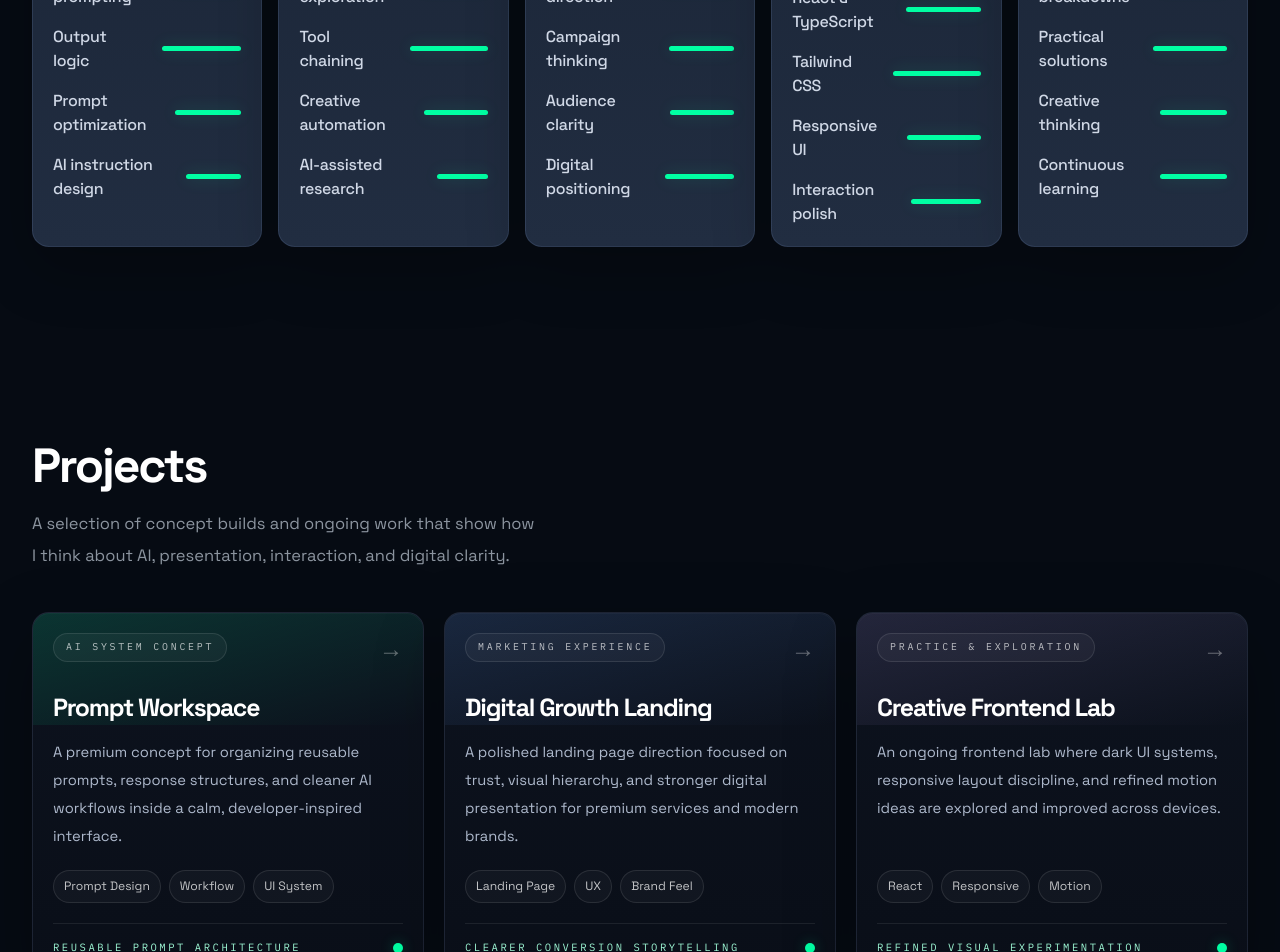
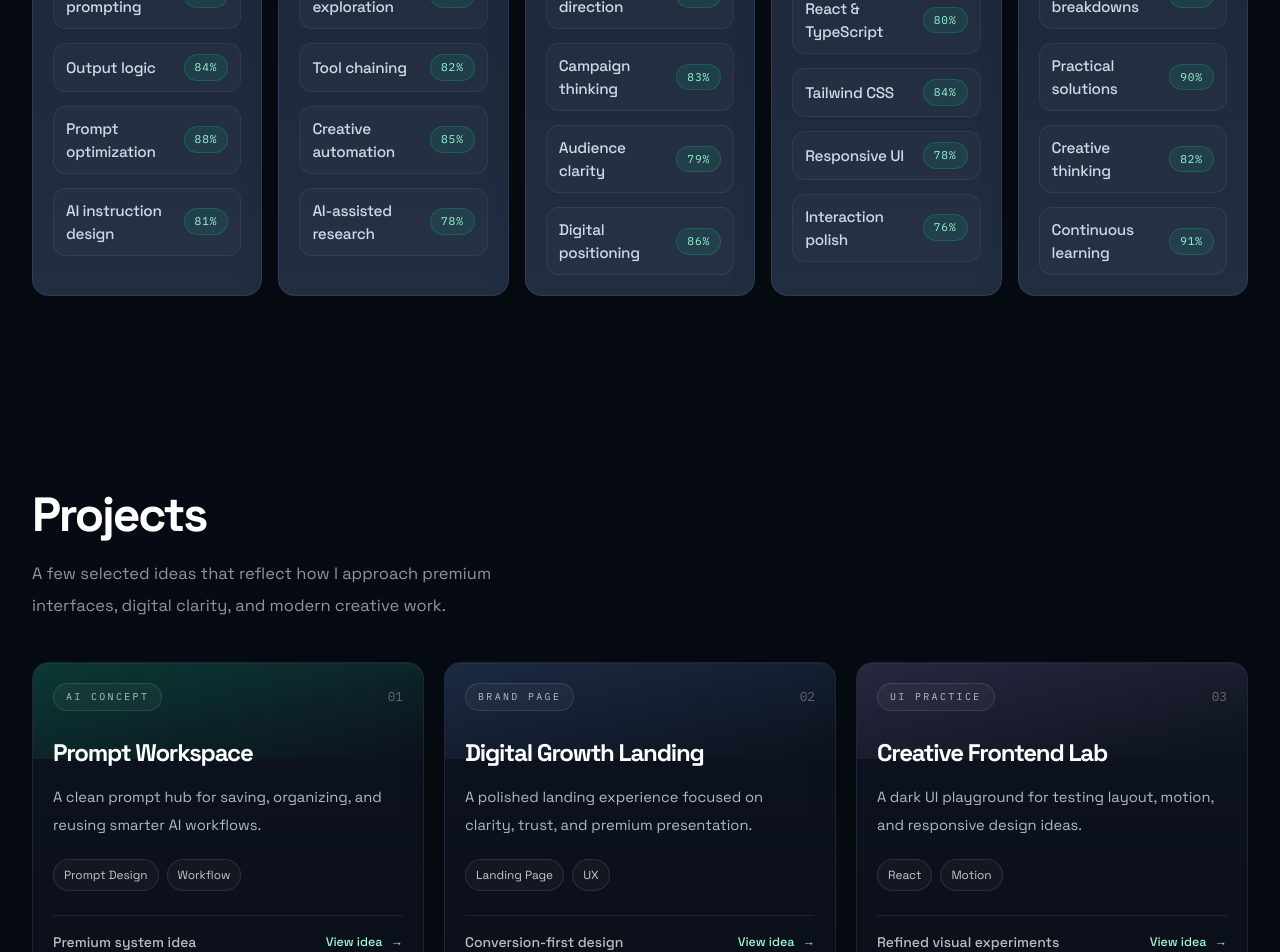
Before and after one commit to JAHURULNILL/jahurul, a React (Vite) app: page / in a window 1280 px wide. Shown: the part 1720-2672 px from the top of the page. Built offline with nearby package versions, Linux system fonts and the light colour scheme.

Commit message:
Refine about, skills, and project cards

```diff
--- a/src/components/ProjectsSection.tsx
+++ b/src/components/ProjectsSection.tsx
@@ -11,7 +11,7 @@ export function ProjectsSection() {
           <SectionHeading
             eyebrow=""
             title="Projects"
-            description="A selection of concept builds and ongoing work that show how I think about AI, presentation, interaction, and digital clarity."
+            description="A few selected ideas that reflect how I approach premium interfaces, digital clarity, and modern creative work."
           />
         </Reveal>
 
@@ -19,50 +19,44 @@ export function ProjectsSection() {
           {projects.map((project, index) => (
             <Reveal key={project.title} delay={index * 0.08}>
               <motion.article
-                whileHover={{ y: -10 }}
-                className="group relative flex h-full flex-col overflow-hidden rounded-[1.05rem] border border-[rgba(115,132,172,0.18)] bg-[linear-gradient(180deg,rgba(13,19,31,0.98),rgba(10,15,25,0.96))] p-4 sm:p-5 shadow-[0_24px_70px_rgba(0,0,0,0.26)] transition duration-300 hover:border-white/20 hover:shadow-[0_34px_84px_rgba(0,0,0,0.36)]"
+                whileHover={{ y: -7 }}
+                className="group relative overflow-hidden rounded-[1.05rem] border border-[rgba(115,132,172,0.18)] bg-[linear-gradient(180deg,rgba(13,19,31,0.98),rgba(11,16,27,0.96))] p-5 shadow-[0_18px_44px_rgba(0,0,0,0.24)] transition duration-300 hover:border-white/18 hover:shadow-[0_28px_60px_rgba(0,0,0,0.34)]"
               >
+                <div className={`absolute inset-x-0 top-0 h-24 bg-gradient-to-br ${project.accent} opacity-90`} />
+                <div className="absolute inset-0 bg-[radial-gradient(circle_at_top_right,rgba(255,255,255,0.04),transparent_26%)] opacity-0 transition duration-500 group-hover:opacity-100" />
                 <div className="absolute inset-0 rounded-[1.05rem] shadow-[inset_0_1px_0_rgba(255,255,255,0.03)]" />
-                <div className="absolute inset-x-0 top-0 h-28 bg-gradient-to-br opacity-90 transition duration-500 group-hover:opacity-100" />
-                <div
-                  className={`absolute inset-x-0 top-0 h-28 bg-gradient-to-br ${project.accent} opacity-80 transition duration-500 group-hover:opacity-100`}
-                />
-                <div className="absolute inset-0 opacity-0 transition duration-500 group-hover:opacity-100">
-                  <div className="absolute inset-0 bg-[radial-gradient(circle_at_top_right,rgba(255,255,255,0.06),transparent_24%),radial-gradient(circle_at_bottom_left,rgba(0,255,163,0.05),transparent_28%)]" />
-                </div>
 
                 <div className="relative flex h-full flex-col">
-                  <div className="flex items-start justify-between gap-4">
-                    <div className="rounded-full border border-white/10 bg-white/[0.04] px-3 py-1.5 font-mono text-[0.62rem] uppercase tracking-[0.28em] text-white/70">
+                  <div className="flex items-center justify-between gap-3">
+                    <span className="rounded-full border border-white/10 bg-white/[0.04] px-3 py-1.5 font-mono text-[0.62rem] uppercase tracking-[0.24em] text-white/70">
                       {project.eyebrow}
-                    </div>
-                    <span className="text-2xl text-white/36 transition duration-300 group-hover:translate-x-1 group-hover:text-white/72">
-                      &rarr;
                     </span>
+                    <span className="font-mono text-[0.8rem] text-white/34">0{index + 1}</span>
                   </div>
 
-                  <h3 className="mt-6 text-[1.4rem] font-bold tracking-[-0.05em] text-white sm:text-[1.55rem]">
+                  <h3 className="mt-6 text-[1.35rem] font-bold tracking-[-0.05em] text-white sm:text-[1.5rem]">
                     {project.title}
                   </h3>
 
-                  <p className="mt-3 flex-1 text-[0.92rem] leading-7 text-[#aeb9cc]">{project.summary}</p>
+                  <p className="mt-3 text-[0.92rem] leading-7 text-[#aeb9cc]">{project.summary}</p>
 
                   <div className="mt-5 flex flex-wrap gap-2">
                     {project.tags.map((tag) => (
                       <span
                         key={tag}
-                        className="rounded-full border border-white/10 bg-[rgba(255,255,255,0.03)] px-2.5 py-1.5 text-[0.76rem] text-white/74 transition duration-300 group-hover:border-white/14 group-hover:text-white/84"
+                        className="rounded-full border border-white/10 bg-[rgba(255,255,255,0.03)] px-2.5 py-1.5 text-[0.74rem] text-white/76"
                       >
                         {tag}
                       </span>
                     ))}
                   </div>
 
-                  <div className="mt-5 flex items-center justify-between border-t border-white/8 pt-4">
-                    <span className="font-mono text-[0.66rem] uppercase tracking-[0.24em] text-[var(--accent-soft)]">
-                      {project.meta}
+                  <div className="mt-6 flex items-center justify-between border-t border-white/8 pt-4">
+                    <span className="text-sm font-medium text-white/72">{project.meta}</span>
+                    <span className="inline-flex items-center gap-2 text-[0.78rem] font-medium text-[var(--accent-soft)] transition duration-300 group-hover:translate-x-1">
+                      View idea
+                      <span aria-hidden="true">&rarr;</span>
                     </span>
-                    <span className="h-2.5 w-2.5 rounded-full bg-[var(--accent)] shadow-[0_0_14px_rgba(0,255,163,0.28)]" />
                   </div>
                 </div>
               </motion.article>
--- a/src/components/SkillsSection.tsx
+++ b/src/components/SkillsSection.tsx
@@ -20,7 +20,7 @@ export function SkillsSection() {
             <Reveal key={skill.title} delay={index * 0.06}>
               <motion.article
                 whileHover={{ y: -6 }}
-                className="group relative h-full overflow-hidden rounded-[1.05rem] border border-[rgba(106,126,170,0.22)] bg-[linear-gradient(180deg,#1c2739_0%,#212d41_100%)] p-4 sm:p-5 shadow-[0_22px_60px_rgba(0,0,0,0.24)] transition duration-300 hover:border-[var(--accent)]/24 hover:shadow-[0_30px_70px_rgba(0,0,0,0.34)]"
+                className="group relative h-full overflow-hidden rounded-[1.05rem] border border-[rgba(106,126,170,0.22)] bg-[linear-gradient(180deg,#1c2739_0%,#212d41_100%)] p-4 sm:p-5 shadow-[0_18px_38px_rgba(0,0,0,0.24)] transition duration-300 hover:border-[var(--accent)]/24 hover:shadow-[0_26px_54px_rgba(0,0,0,0.32)]"
               >
                 <div className="absolute inset-x-0 top-0 h-px bg-gradient-to-r from-transparent via-white/10 to-transparent" />
                 <div className="absolute inset-0 opacity-0 transition duration-500 group-hover:opacity-100">
@@ -31,21 +31,24 @@ export function SkillsSection() {
                     {skill.title}
                   </h3>
 
-                  <div className="mt-6 flex flex-1 flex-col gap-4">
+                  <div className="mt-6 flex flex-1 flex-col gap-3.5">
                     {skill.items.map((item) => (
-                      <div key={item.label} className="flex items-center justify-between gap-4">
-                        <p className="text-[0.95rem] font-medium tracking-[-0.02em] text-[#d0d8e6] sm:text-[1rem]">
+                      <div
+                        key={item.label}
+                        className="flex items-center justify-between gap-3 rounded-[0.8rem] border border-white/6 bg-white/[0.025] px-3 py-2.5"
+                      >
+                        <p className="text-[0.92rem] font-medium tracking-[-0.02em] text-[#d0d8e6] sm:text-[0.96rem]">
                           {item.label}
                         </p>
-                        <span
-                          className={`h-[5px] rounded-full bg-[var(--accent)] shadow-[0_0_16px_rgba(0,255,163,0.18)] ${item.width}`}
-                        />
+                        <span className="rounded-full border border-[var(--accent)]/16 bg-[rgba(0,255,163,0.08)] px-2.5 py-1 font-mono text-[0.7rem] tracking-[0.08em] text-[var(--accent-soft)]">
+                          {item.level}
+                        </span>
                       </div>
                     ))}
                   </div>
 
-                  <div className="pointer-events-none absolute bottom-4 left-4 h-12 w-12 rounded-full border border-[rgba(0,255,163,0.38)] opacity-0 transition duration-500 group-hover:opacity-100">
-                    <span className="absolute left-1/2 top-1/2 h-3 w-3 -translate-x-1/2 -translate-y-1/2 rounded-full bg-[var(--accent)] shadow-[0_0_18px_rgba(0,255,163,0.36)]" />
+                  <div className="pointer-events-none absolute bottom-4 left-4 h-12 w-12 rounded-full border border-[rgba(0,255,163,0.3)] opacity-0 transition duration-500 group-hover:opacity-100">
+                    <span className="absolute left-1/2 top-1/2 h-3 w-3 -translate-x-1/2 -translate-y-1/2 rounded-full bg-[var(--accent)] shadow-[0_0_18px_rgba(0,255,163,0.3)]" />
                   </div>
                 </div>
               </motion.article>
--- a/src/components/WhoAmISection.tsx
+++ b/src/components/WhoAmISection.tsx
@@ -20,7 +20,7 @@ export function WhoAmISection() {
           <Reveal delay={0.08}>
             <motion.div
               whileHover={{ y: -6 }}
-              className="group relative overflow-hidden rounded-[1.55rem] border border-[rgba(106,126,170,0.22)] bg-[linear-gradient(180deg,#1c2739_0%,#202b3e_100%)] p-5 shadow-[0_26px_70px_rgba(0,0,0,0.28)] sm:p-6"
+              className="group relative overflow-hidden rounded-[1.55rem] border border-[rgba(106,126,170,0.22)] bg-[linear-gradient(180deg,#1c2739_0%,#202b3e_100%)] p-5 shadow-[0_22px_52px_rgba(0,0,0,0.26)] sm:p-6 hover:shadow-[0_30px_68px_rgba(0,0,0,0.34)]"
             >
               <div className="absolute inset-0 bg-[radial-gradient(circle_at_top_left,rgba(0,255,163,0.08),transparent_26%),radial-gradient(circle_at_bottom_right,rgba(120,146,255,0.08),transparent_32%)] opacity-80 transition duration-500 group-hover:opacity-100" />
               <div className="absolute inset-0 rounded-[1.55rem] shadow-[inset_0_1px_0_rgba(255,255,255,0.03)]" />
@@ -30,7 +30,7 @@ export function WhoAmISection() {
               </div>
 
               <div className="relative flex flex-col gap-6 lg:flex-row lg:items-center">
-                <div className="relative overflow-hidden rounded-[1.05rem] border border-[rgba(140,156,194,0.16)] bg-[linear-gradient(180deg,rgba(255,255,255,0.06),rgba(255,255,255,0.02))] p-2.5 shadow-[0_18px_40px_rgba(0,0,0,0.18)]">
+                <div className="relative overflow-hidden rounded-[1.05rem] border border-[rgba(140,156,194,0.16)] bg-[linear-gradient(180deg,rgba(255,255,255,0.06),rgba(255,255,255,0.02))] p-2.5 shadow-[0_16px_36px_rgba(0,0,0,0.18)]">
                   <div className="pointer-events-none absolute inset-0 bg-[radial-gradient(circle_at_top,rgba(255,255,255,0.08),transparent_42%)]" />
                   <img
                     src={person.photo}
@@ -66,7 +66,7 @@ export function WhoAmISection() {
               <Reveal key={title} delay={0.14 + index * 0.06}>
                 <motion.div
                   whileHover={{ y: -6 }}
-                  className="group relative overflow-hidden rounded-[1.2rem] border border-[rgba(106,126,170,0.22)] bg-[linear-gradient(180deg,#1b2536_0%,#212d41_100%)] p-5 shadow-[0_20px_50px_rgba(0,0,0,0.24)] transition duration-300 hover:border-[var(--accent)]/22"
+                  className="group relative overflow-hidden rounded-[1.2rem] border border-[rgba(106,126,170,0.22)] bg-[linear-gradient(180deg,#1b2536_0%,#212d41_100%)] p-5 shadow-[0_16px_34px_rgba(0,0,0,0.2)] transition duration-300 hover:border-[var(--accent)]/22 hover:shadow-[0_24px_48px_rgba(0,0,0,0.3)]"
                 >
                   <div className="absolute inset-0 opacity-0 transition duration-500 group-hover:opacity-100">
                     <div className="absolute inset-0 bg-[radial-gradient(circle_at_top_left,rgba(0,255,163,0.08),transparent_28%)]" />
--- a/src/data/portfolio.ts
+++ b/src/data/portfolio.ts
@@ -77,46 +77,46 @@ export const skills = [
   {
     title: "Prompt Engineering",
     items: [
-      { label: "Structured prompting", width: "w-24 sm:w-28" },
-      { label: "Output logic", width: "w-18 sm:w-20" },
-      { label: "Prompt optimization", width: "w-20 sm:w-24" },
-      { label: "AI instruction design", width: "w-16 sm:w-18" },
+      { label: "Structured prompting", level: "92%" },
+      { label: "Output logic", level: "84%" },
+      { label: "Prompt optimization", level: "88%" },
+      { label: "AI instruction design", level: "81%" },
     ],
   },
   {
     title: "AI Tools",
     items: [
-      { label: "Workflow exploration", width: "w-22 sm:w-26" },
-      { label: "Tool chaining", width: "w-17 sm:w-20" },
-      { label: "Creative automation", width: "w-19 sm:w-22" },
-      { label: "AI-assisted research", width: "w-14 sm:w-16" },
+      { label: "Workflow exploration", level: "89%" },
+      { label: "Tool chaining", level: "82%" },
+      { label: "Creative automation", level: "85%" },
+      { label: "AI-assisted research", level: "78%" },
     ],
   },
   {
     title: "Digital Marketing",
     items: [
-      { label: "Content direction", width: "w-21 sm:w-24" },
-      { label: "Campaign thinking", width: "w-18 sm:w-21" },
-      { label: "Audience clarity", width: "w-15 sm:w-18" },
-      { label: "Digital positioning", width: "w-20 sm:w-23" },
+      { label: "Content direction", level: "87%" },
+      { label: "Campaign thinking", level: "83%" },
+      { label: "Audience clarity", level: "79%" },
+      { label: "Digital positioning", level: "86%" },
     ],
   },
   {
     title: "Frontend Development",
     items: [
-      { label: "React & TypeScript", width: "w-23 sm:w-27" },
-      { label: "Tailwind CSS", width: "w-20 sm:w-24" },
-      { label: "Responsive UI", width: "w-16 sm:w-19" },
-      { label: "Interaction polish", width: "w-18 sm:w-22" },
+      { label: "React & TypeScript", level: "80%" },
+      { label: "Tailwind CSS", level: "84%" },
+      { label: "Responsive UI", level: "78%" },
+      { label: "Interaction polish", level: "76%" },
     ],
   },
   {
     title: "Problem Solving",
     items: [
-      { label: "Clear breakdowns", width: "w-19 sm:w-22" },
-      { label: "Practical solutions", width: "w-23 sm:w-26" },
-      { label: "Creative thinking", width: "w-17 sm:w-20" },
-      { label: "Continuous learning", width: "w-21 sm:w-24" },
+      { label: "Clear breakdowns", level: "88%" },
+      { label: "Practical solutions", level: "90%" },
+      { label: "Creative thinking", level: "82%" },
+      { label: "Continuous learning", level: "91%" },
     ],
   },
 ];
@@ -124,30 +124,27 @@ export const skills = [
 export const projects = [
   {
     title: "Prompt Workspace",
-    eyebrow: "AI System Concept",
-    summary:
-      "A premium concept for organizing reusable prompts, response structures, and cleaner AI workflows inside a calm, developer-inspired interface.",
-    tags: ["Prompt Design", "Workflow", "UI System"],
+    eyebrow: "AI Concept",
+    summary: "A clean prompt hub for saving, organizing, and reusing smarter AI workflows.",
+    tags: ["Prompt Design", "Workflow"],
     accent: "from-[rgba(0,255,163,0.18)] to-transparent",
-    meta: "Reusable prompt architecture",
+    meta: "Premium system idea",
   },
   {
     title: "Digital Growth Landing",
-    eyebrow: "Marketing Experience",
-    summary:
-      "A polished landing page direction focused on trust, visual hierarchy, and stronger digital presentation for premium services and modern brands.",
-    tags: ["Landing Page", "UX", "Brand Feel"],
+    eyebrow: "Brand Page",
+    summary: "A polished landing experience focused on clarity, trust, and premium presentation.",
+    tags: ["Landing Page", "UX"],
     accent: "from-[rgba(101,163,255,0.18)] to-transparent",
-    meta: "Clearer conversion storytelling",
+    meta: "Conversion-first design",
   },
   {
     title: "Creative Frontend Lab",
-    eyebrow: "Practice & Exploration",
-    summary:
-      "An ongoing frontend lab where dark UI systems, responsive layout discipline, and refined motion ideas are explored and improved across devices.",
-    tags: ["React", "Responsive", "Motion"],
+    eyebrow: "UI Practice",
+    summary: "A dark UI playground for testing layout, motion, and responsive design ideas.",
+    tags: ["React", "Motion"],
     accent: "from-[rgba(192,168,255,0.16)] to-transparent",
-    meta: "Refined visual experimentation",
+    meta: "Refined visual experiments",
   },
 ];
 
```
